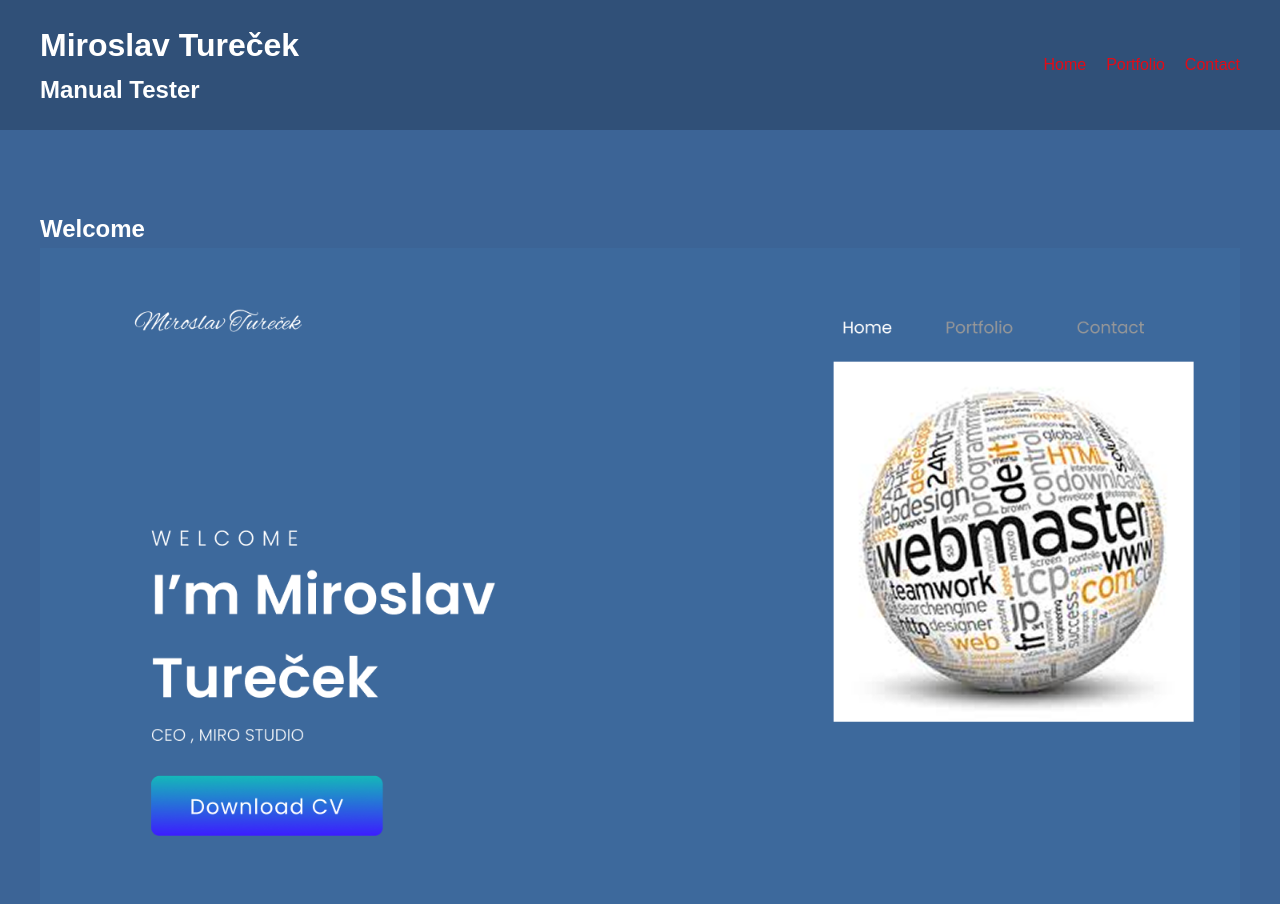
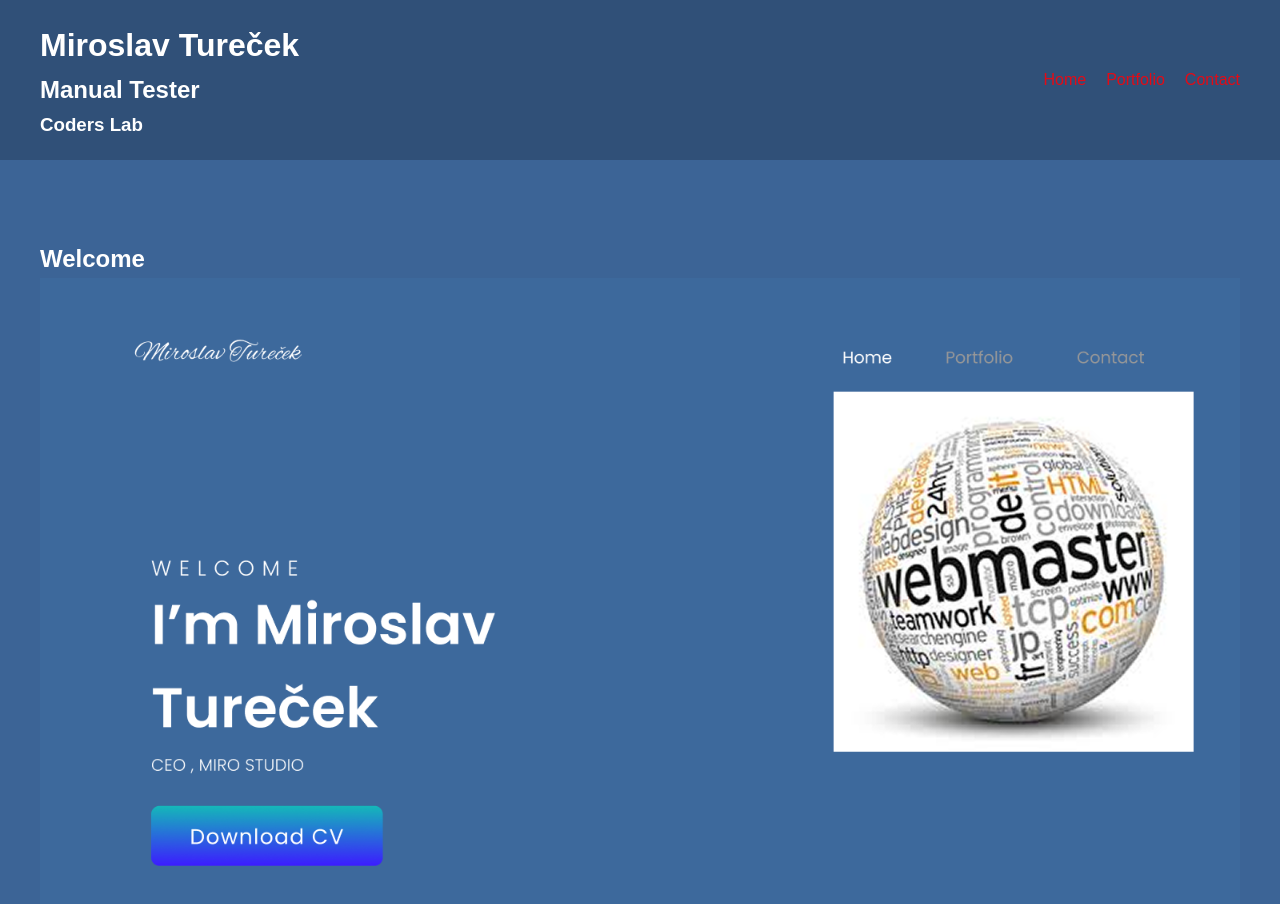
Before and after one commit to MiroTurecek/Coders_Lab_Test_Git, a plain HTML site: page index.html in a window 1280 px wide. Shown: the top 904 px of the page. Drawn offline with Linux system fonts and the light colour scheme.

Commit message:
Add H3 to Header

```diff
--- a/index.html
+++ b/index.html
@@ -11,6 +11,7 @@
         <div class="logo">
             <h1>Miroslav Tureček</h1>
             <h2>Manual Tester</h2>
+            <h3>Coders Lab</h3>
         </div>
 
     <!-- Navigace -->
```
